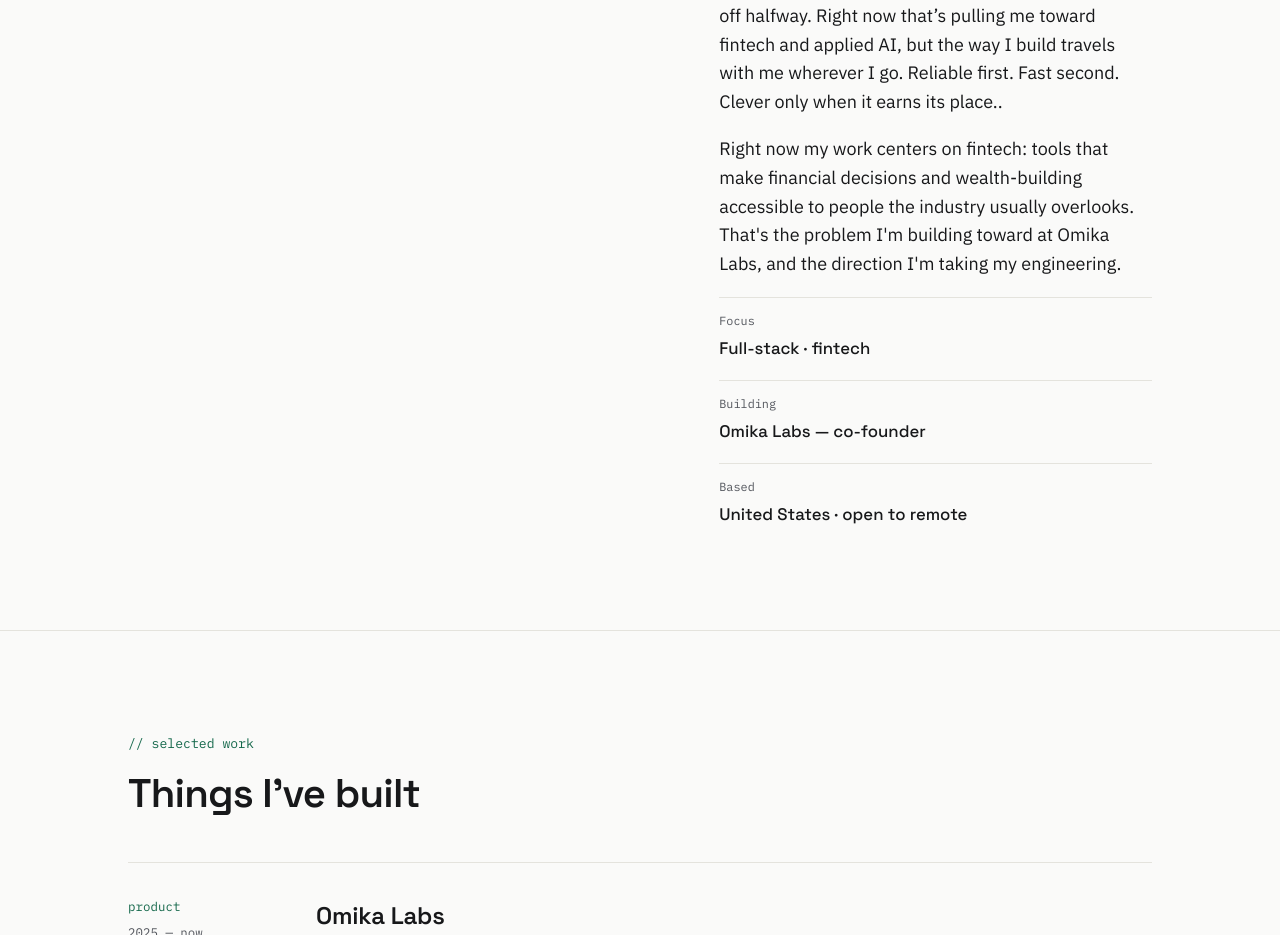
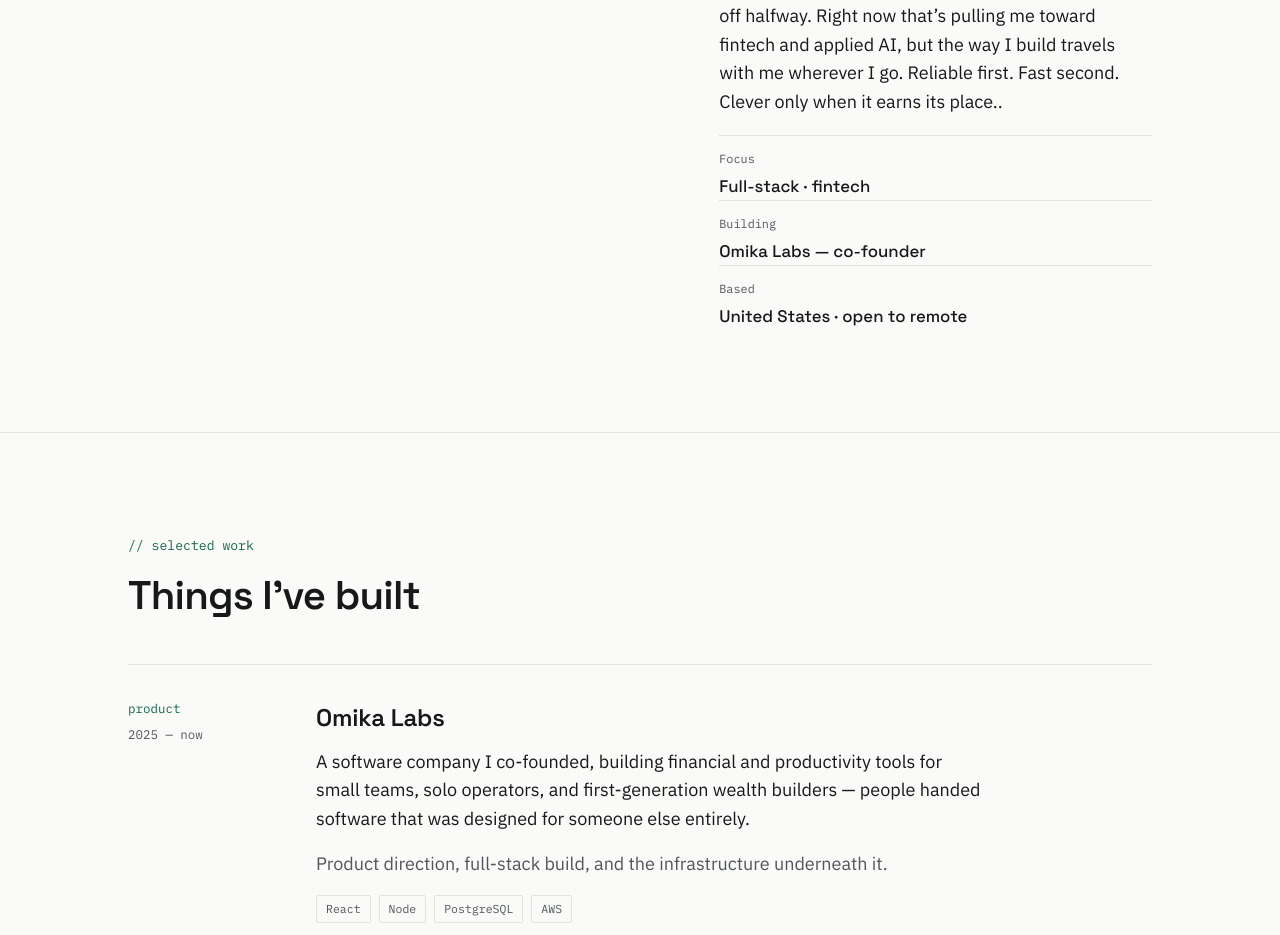
Before and after one commit to fadeel7/fadeel7.github.io, a plain HTML site: page index.html in a window 1280 px wide. Shown: the part 1360-2295 px from the top of the page. Drawn offline with Linux system fonts and the light colour scheme.

Commit message:
Remove fintech work description from index.html
Removed a paragraph about current work focus in fintech.

```diff
--- a/index.html
+++ b/index.html
@@ -362,8 +362,6 @@
         <div class="about-body">
           <p>I’m a full-stack engineer who came up through infrastructure. Plenty of people can list the same frameworks I use. What I actually trust myself on is the layer underneath them, knowing how a system behaves under load and why it falls over at the worst possible time. I learned that keeping production systems alive, not reading about it.
 I work across the whole stack because I’d rather own a problem from the database all the way to the interface than hand it off halfway. Right now that’s pulling me toward fintech and applied AI, but the way I build travels with me wherever I go. Reliable first. Fast second. Clever only when it earns its place..</p>
-          <p>Right now my work centers on fintech: tools that make financial decisions and wealth-building accessible to people the industry usually overlooks. That's the problem I'm building toward at Omika Labs, and the direction I'm taking my engineering.</p>
-          <dl class="facts">
             <div class="fact"><dt>Focus</dt><dd>Full-stack · fintech</dd></div>
             <div class="fact"><dt>Building</dt><dd>Omika Labs — co-founder</dd></div>
             <div class="fact"><dt>Based</dt><dd>United States · open to remote</dd></div>
```
